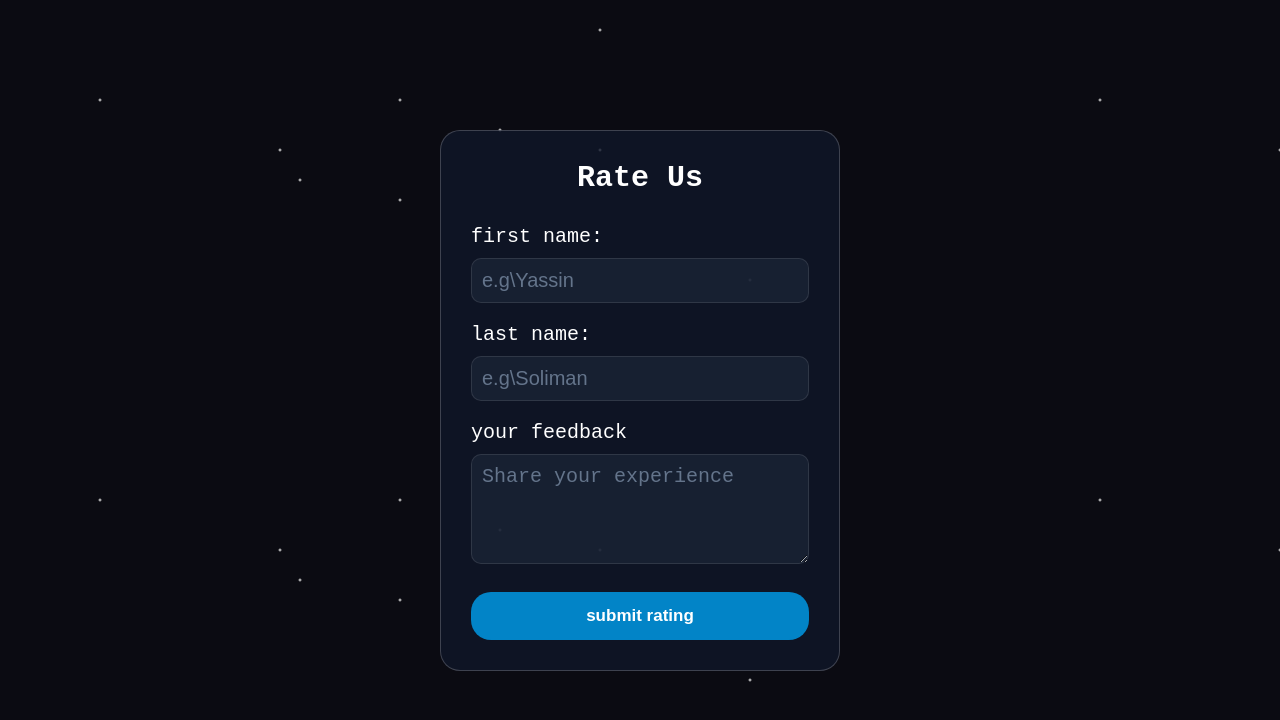
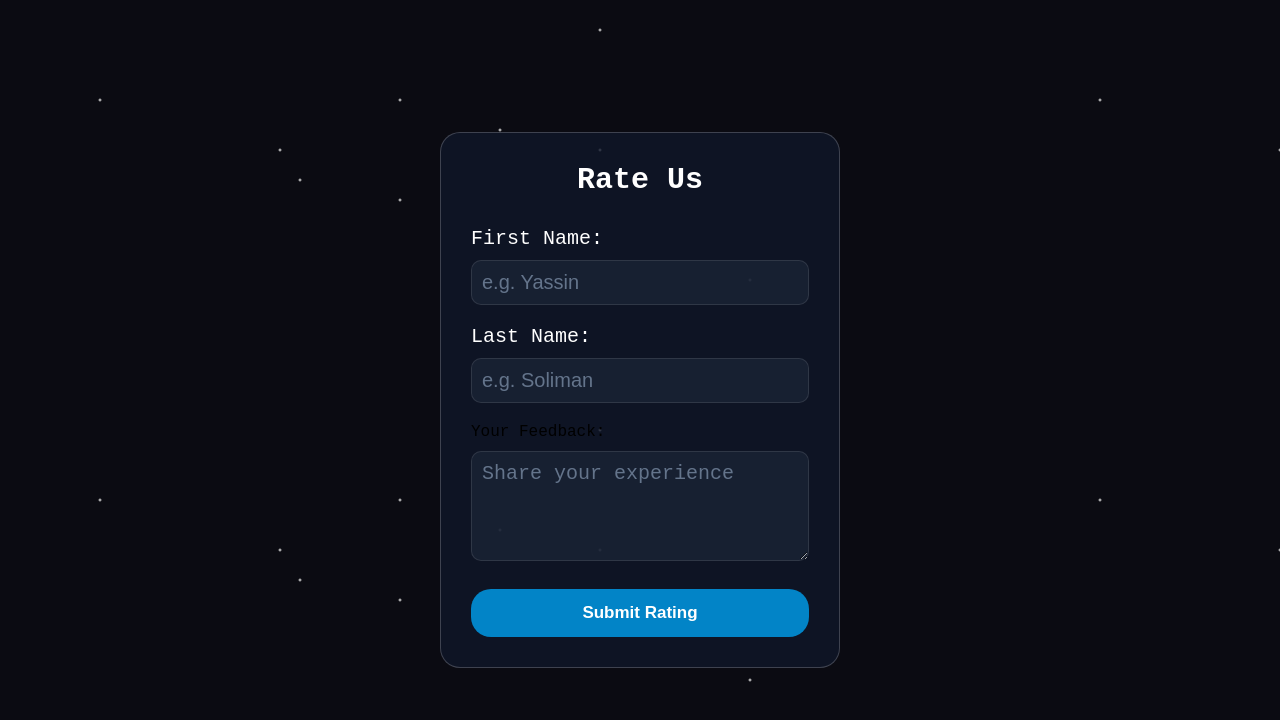
Before and after one commit to Yassin-Soliman53/semi-final-project, a website with bundled scripts: page feed-back.html in a window 1280 px wide. Built offline with nearby package versions, Linux system fonts and the light colour scheme; a web font is replaced by a local one.

Commit message:
second try

```diff
--- a/feed-back.html
+++ b/feed-back.html
@@ -8,24 +8,27 @@
 </head>
 <body>
     <div class="form-form">
-        <form class="feedback-form">
+        <form class="feedback-form" id="feedbackForm">
             <h2 class="form-title">Rate Us</h2>
+
             <div class="cont">
-                <label for="firstname" class="form-label">first name:</label>
-                <input type="text" id="fname" placeholder="e.g\Yassin" class="form-input">
+                <label for="fname" class="form-label">First Name:</label>
+                <input type="text" id="fname" placeholder="e.g. Yassin" class="form-input" required>
             </div>
 
             <div class="cont">
-                <label for="lastname" class="form-label">last name:</label>
-                <input type="text" id="lname"placeholder="e.g\Soliman"class="form-input">
+                <label for="lname" class="form-label">Last Name:</label>
+                <input type="text" id="lname" placeholder="e.g. Soliman" class="form-input" required>
             </div>
 
             <div class="cont">
-                <label for="feedback" class="form-label">your feedback</label>
-                <textarea id="feedback" placeholder="Share your experience" class="form-textarea"></textarea>
+                <label for="feedback" class="form-  label">Your Feedback:</label>
+                <textarea id="feedback" placeholder="Share your experience" class="form-textarea" required></textarea>
             </div>
-            <button type="submit" class="submit-btn">submit rating</button>
+
+            <button type="submit" class="submit-btn" id="submitBtn">Submit Rating</button>
         </form>
     </div>
+    <script type="module" src="./feed-back.js"></script>
 </body>
 </html>
```
